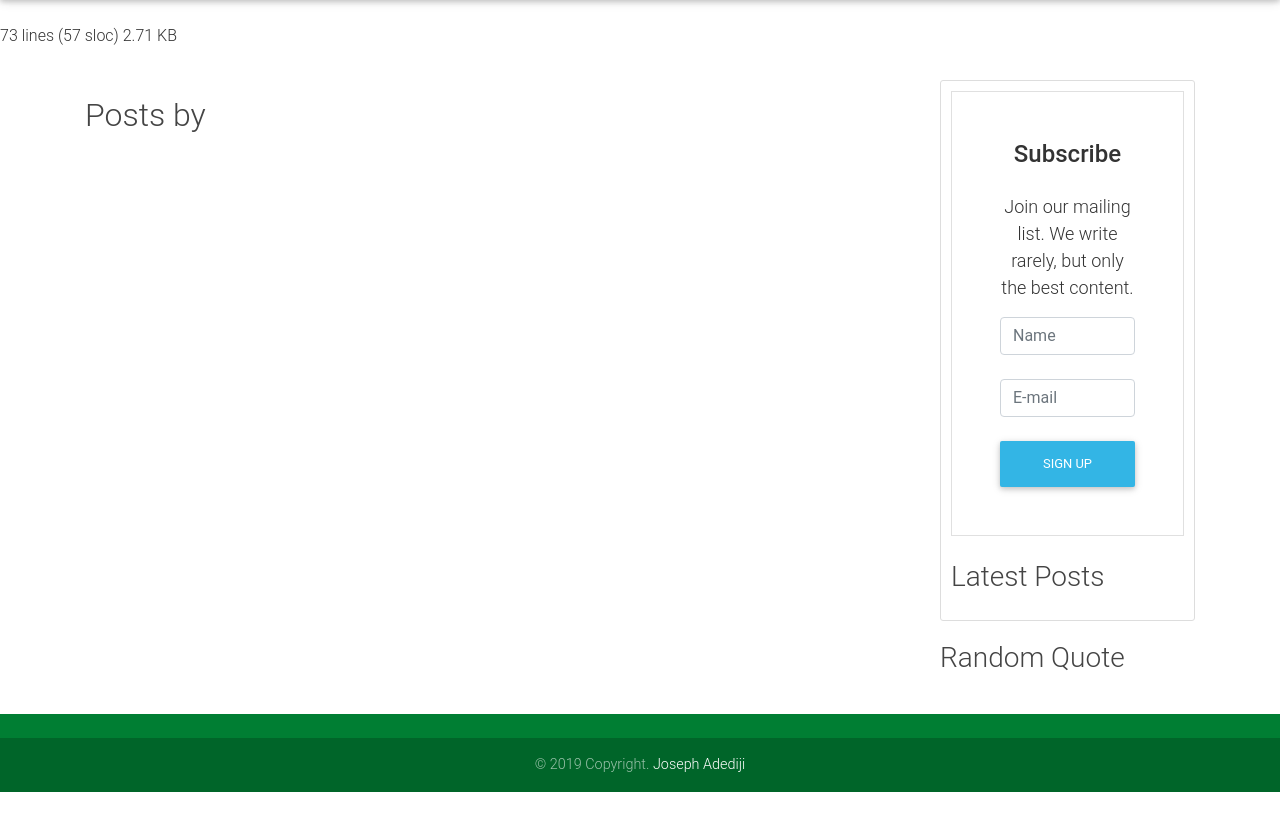
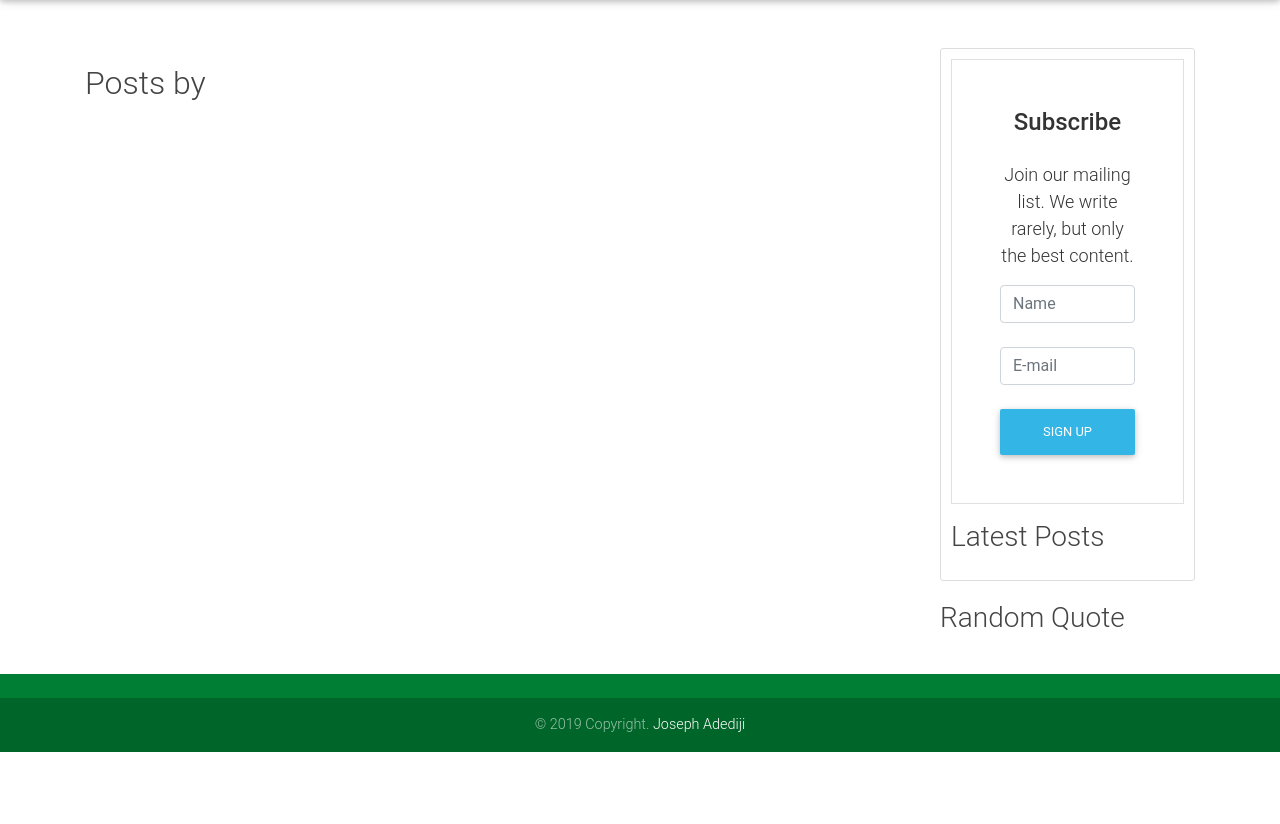
Before and after one commit to huguette135/personal-blog, a Python web app: template app/templates/userposts.html in a window 1280 px wide. Shown: the part 56-880 px from the top of the page. After the commit the page ends 808 px from the top, so only its background shows below. Run offline with Jinja, Linux system fonts and the light colour scheme; the template is opened without the code that fills it, so the values that code supplies are empty; some libraries are stand-ins or nearby versions.

Commit message:
add changes

```diff
--- a/app/templates/userposts.html
+++ b/app/templates/userposts.html
@@ -1,5 +1,4 @@
 
-73 lines (57 sloc)  2.71 KB
 
 {% extends "layout.html" %}
 
```
